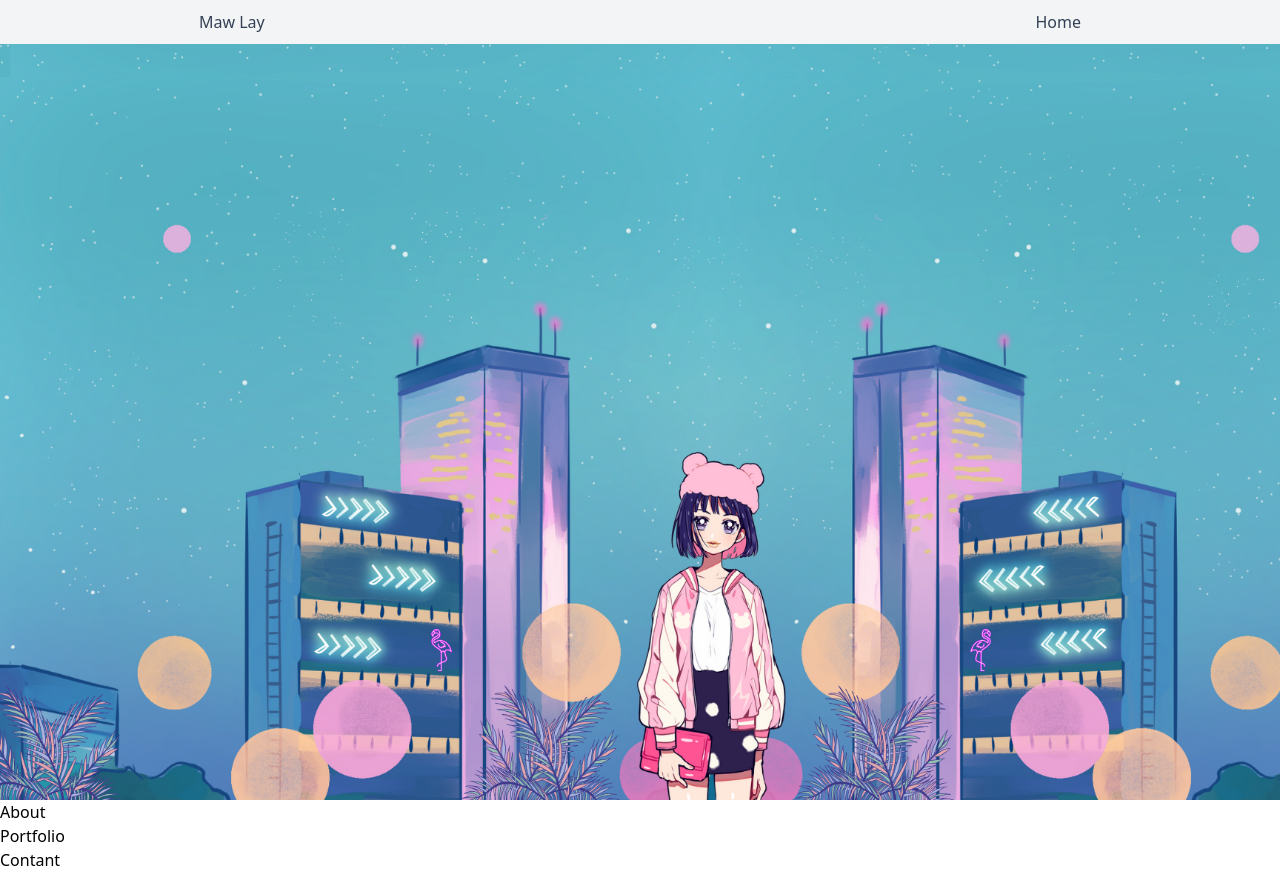
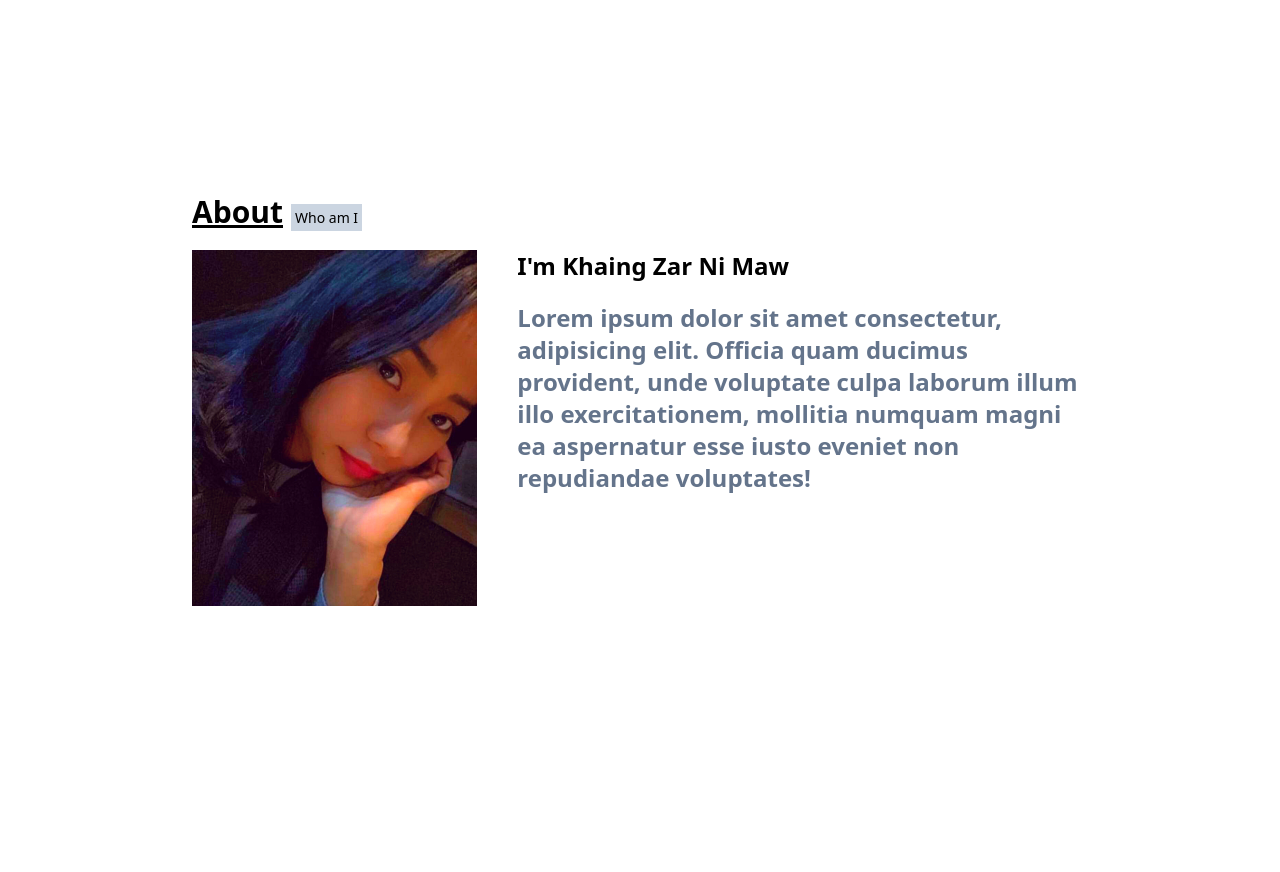
Before and after one commit to khaingzarnimaw/mawlay-portfolio, a React (Vite) app: page / in a window 1280 px wide. After the commit the page ends 800 px from the top, so only its background shows below. Built offline with nearby package versions, Linux system fonts and the light colour scheme.

Commit message:
About ui& Summit button

```diff
--- a/src/App.jsx
+++ b/src/App.jsx
@@ -2,10 +2,11 @@ import { BrowserRouter, Route, Routes } from "react-router-dom";
 import "./App.css";
 import Home from "./pages/Home";
 import Test from "./pages/Test";
-
+import NavBar from "./components/NavBar";
 function App() {
   return (
     <>
+     {/* <NavBar/> */}
       <BrowserRouter>
         <Routes>
           <Route path="/" element={<Home />} />
--- a/src/components/About.jsx
+++ b/src/components/About.jsx
@@ -1,13 +1,39 @@
-import React from 'react'
+import React from "react";
+import AboutImg from "../assets/img/About.png";
 
 const About = () => {
   return (
-    <div className=''>
-      About
-      <div className=''></div>
-      <div className=''></div>
-    </div>
-  )
-}
+    <>
+      <div className="  w-[70%] mx-auto h-screen justify-center flex flex-col">
 
-export default About
+        <div className=" mb-5">
+          <span className=" text-3xl font-bold underline"> About</span>
+          <span className=" text-sm bg-slate-300 p-1 ml-2">Who am I</span>
+        </div>
+        <div className="flex gap-10 ">
+          {/* About Image */}
+          <div className="basis-1/3">
+            <img src={AboutImg} alt="" />
+          </div>
+
+          {/* Information */}
+          <div className="basis-2/3">
+            <div className="text-2xl font-bold">
+              I'm Khaing Zar Ni Maw
+              <div />
+              <p className="my-5 text-slate-500">
+                Lorem ipsum dolor sit amet consectetur, adipisicing elit.
+                Officia quam ducimus provident, unde voluptate culpa laborum
+                illum illo exercitationem, mollitia numquam magni ea aspernatur
+                esse iusto eveniet non repudiandae voluptates!
+              </p>
+            </div>
+          </div>
+        </div>
+
+      </div>
+    </>
+  );
+};
+
+export default About;
--- a/src/components/NavBar.jsx
+++ b/src/components/NavBar.jsx
@@ -3,7 +3,7 @@ import React from 'react'
 const NavBar = () => {
   return (
     <>
-      <nav className="w-full bg-gray-100 text-slate-700 p-[10px] fixed" >
+      <nav className="w-full bg-gray-100 text-slate-700 p-[10px] fixed top-0" >
         <ul className="w-[70%] mx-auto flex justify-between">
           <li className="">
              <a href='' className=''>
--- a/src/pages/Home.jsx
+++ b/src/pages/Home.jsx
@@ -1,6 +1,5 @@
 import About from "../components/About"
 import Contant from "../components/Contant"
-import NavBar from "../components/NavBar"
 import Portfolio from "../components/Portfolio"
 import Top from "../components/Top"
 
@@ -8,11 +7,11 @@ const Home = () => {
   return (
     <>
       {/* Home အရင်ဆုံးပေါ်အောင်လုပ် */}
-      <NavBar/>
-      <Top/>
+
+      {/* <Top/> */}
       <About/>
-      <Portfolio/>
-      <Contant/>
+      {/* <Portfolio/>
+      <Contant/> */}
 
     </>
   )
--- a/src/pages/Test.jsx
+++ b/src/pages/Test.jsx
@@ -1,12 +1,19 @@
-import React from 'react'
+import React from "react";
 
 const Test = () => {
   return (
-    <div className=' bg-violet-100 h-screen flex justify-around items-end'>
-    <div className='w-full h-full bg-blue-500 basis-1/3'></div>
-    <div className='w-[100%] h-[100%] bg-yellow-500 basis-2/3'></div>
-    </div>
-  )
-}
+    <>
+      <div className=" h-screen flex justify-center items-center ">
 
-export default Test
+        <div>
+          <input type="text" />
+          <button
+          className="bg-blue-700 py-2 px-3 rounded-xl text-slate-100 shadow-xl shadow-blue-300 hover:bg-red-600 active:bg-black active:text-blue">Submit</button>
+        </div>
+
+      </div>
+    </>
+  );
+};
+
+export default Test;
```
Also changed, not shown: src/App.css (line endings or trailing spaces), src/assets/img/About.png (added).
